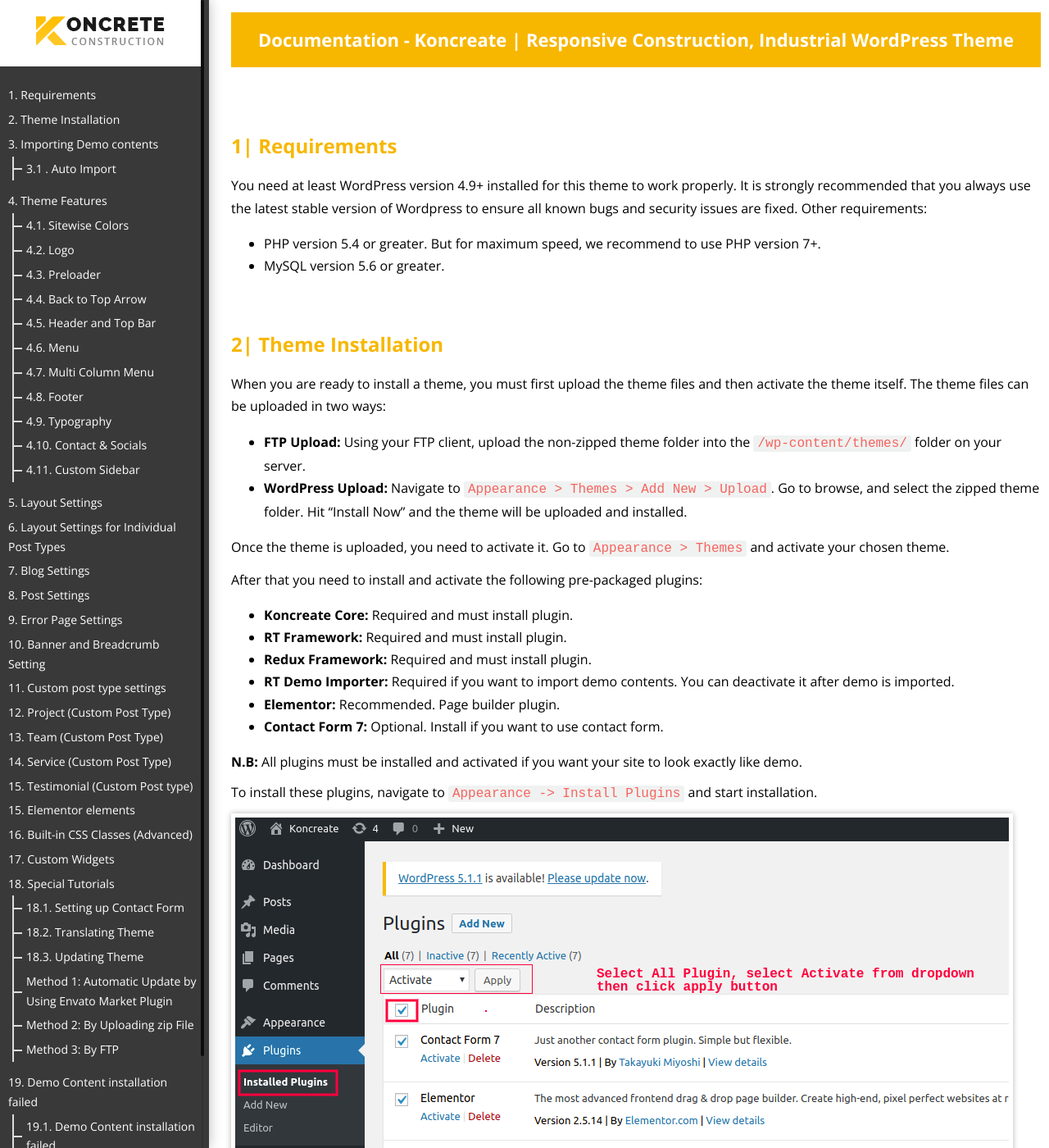
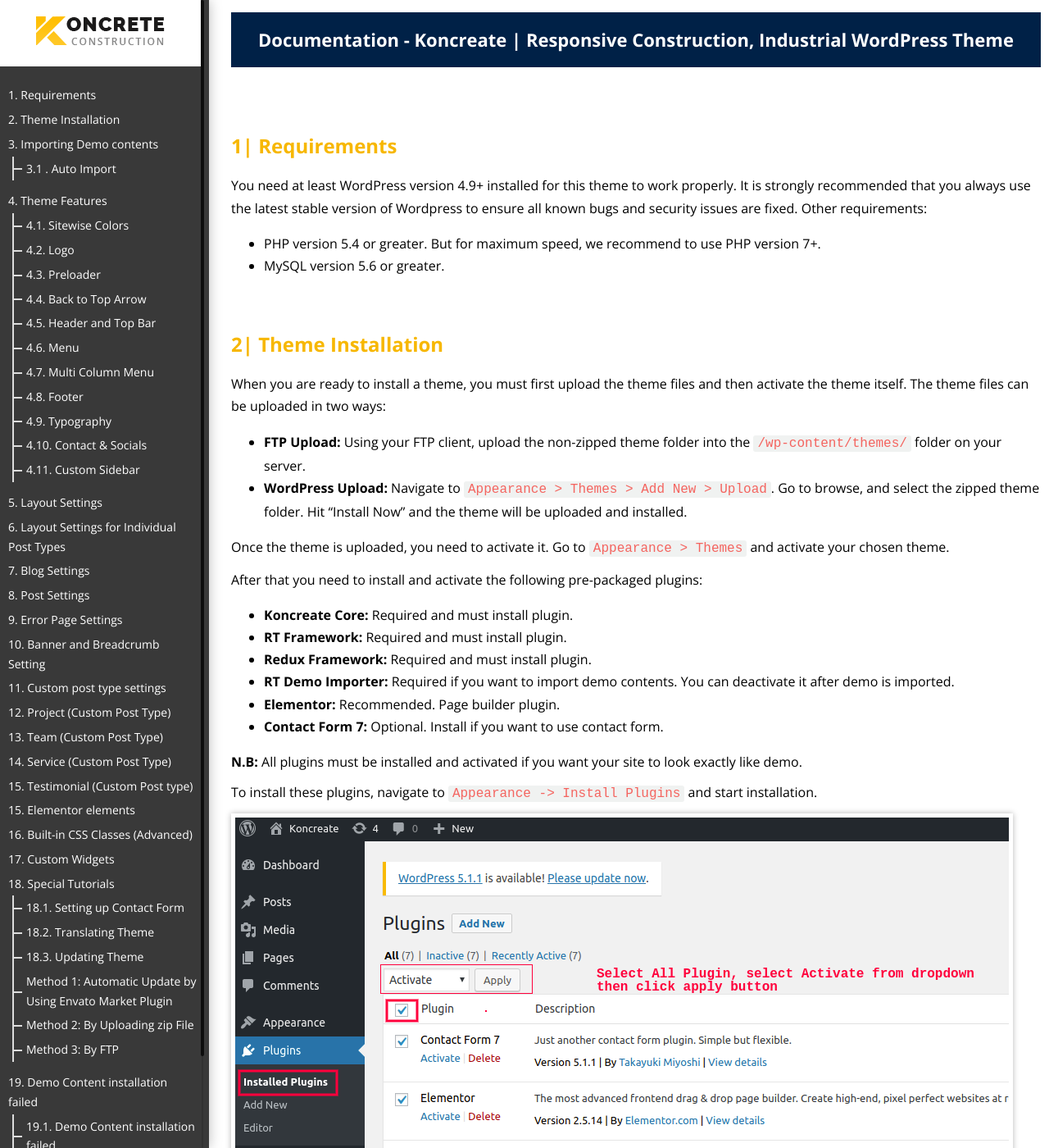
Before and after one commit to polodev/jekyll-koncreate-docs, a Jekyll site: the page built from index.html, in a window 1280 px wide and 1400 px high. Shown: the whole window at 82% size. Built offline with Jekyll 4.4.1, drawn with Linux system fonts in a browser that asks for light colours.

Commit message:
___updated___

```diff
--- a/assets/files/css/style.css
+++ b/assets/files/css/style.css
@@ -16,10 +16,12 @@
 
 h2,
 .col-right a {
+  color: #002147;
 	color: #f7b700;
 }
 h1.title {
 	background-color: #f7b700;
+  background-color: #002147;
 }
 h1.title {
 	text-align: center;
@@ -46,6 +48,7 @@
 h3 {
 	font-size: 18px;
 	color: #f7b700;
+  color: #002147;
 }
 h4 {
 	font-size: 16px;
```
